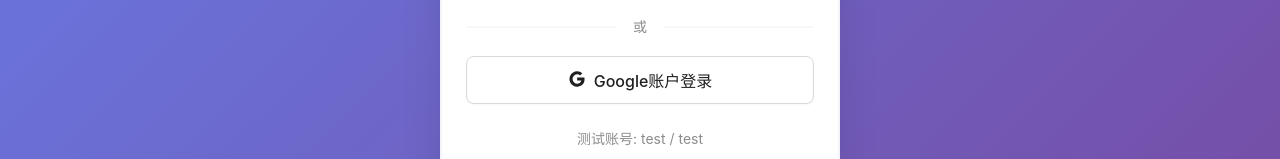
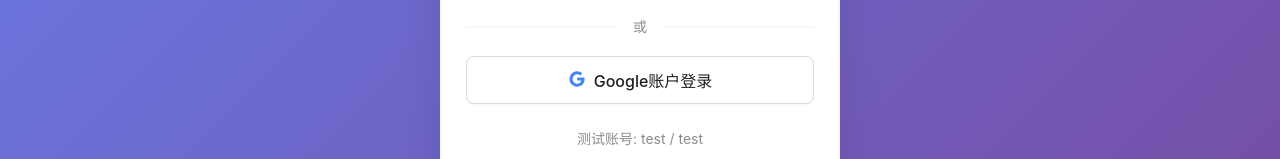
Before and after one commit to Kevincyq/pkb-poc, a React app in the folder frontend/: page /login in a window 1280 px wide. Shown: the part 461-620 px from the top of the page. Built offline with nearby package versions, Linux system fonts and the light colour scheme; no server answers; the HTML template or start-up script is replaced by a standard one.

Commit message:
replace the google logo color

```diff
--- a/frontend/src/pages/Login/index.tsx
+++ b/frontend/src/pages/Login/index.tsx
@@ -106,7 +106,7 @@ const LoginPage: React.FC = () => {
 
             <Button
               type="default"
-              icon={<GoogleOutlined />}
+              icon={<GoogleOutlined style={{ color: '#4285F4' }} />}
               onClick={handleGoogleLogin}
               loading={googleLoading}
               className="google-login-button"
```
